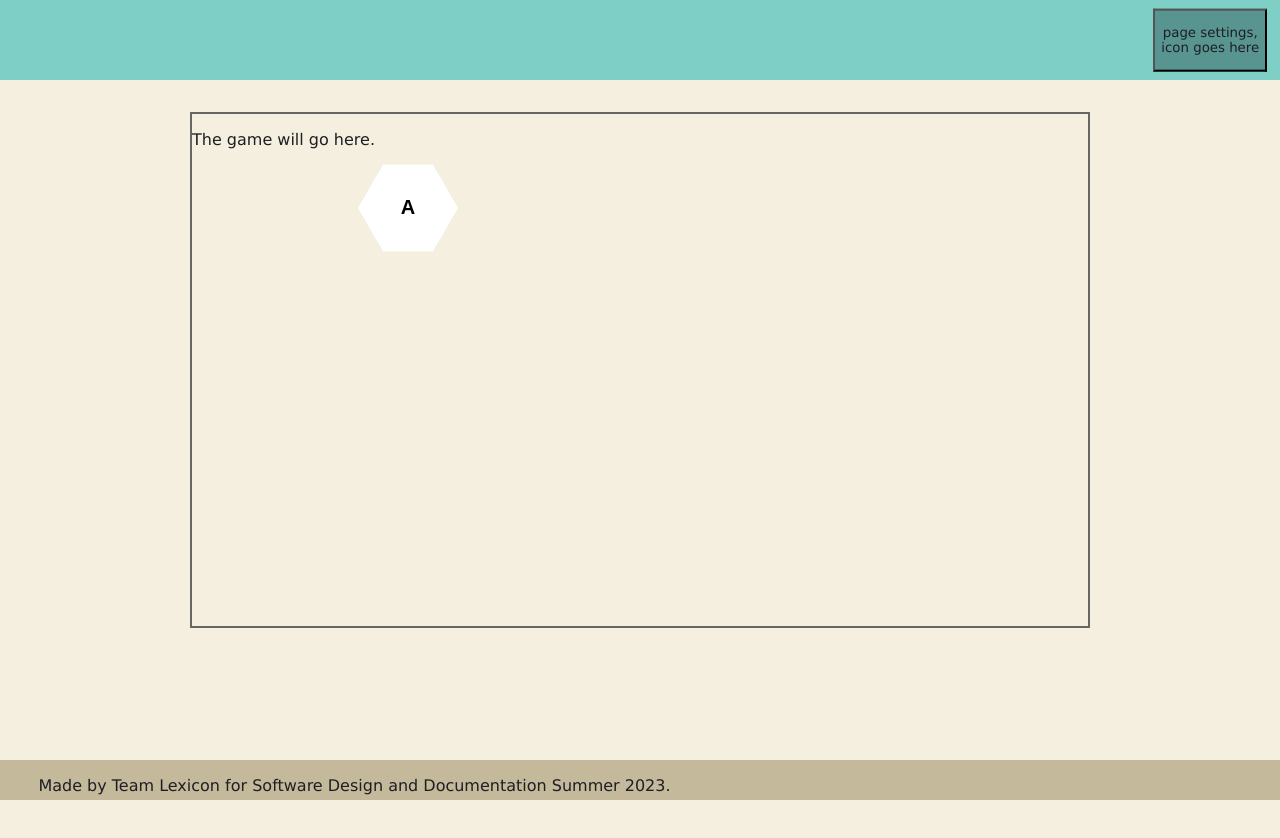
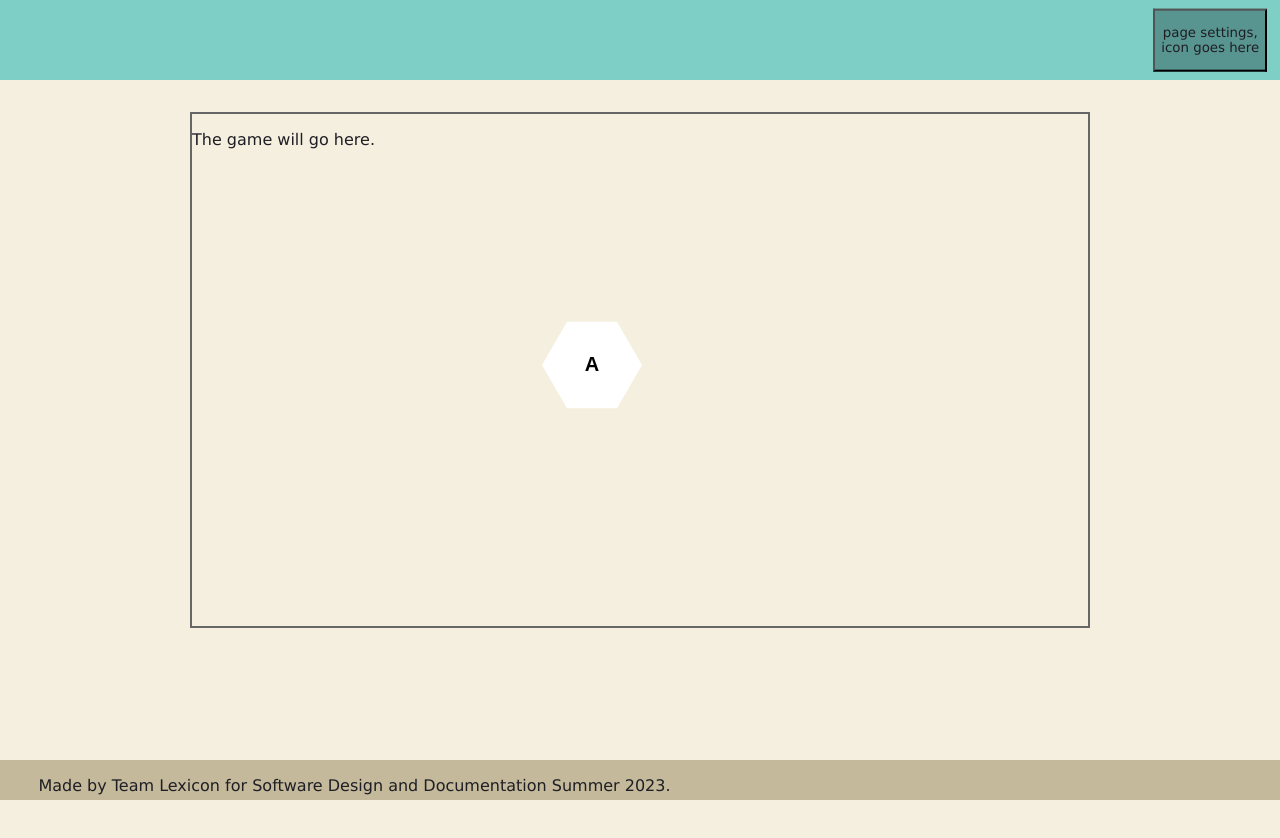
Before and after one commit to Adsalor/lexicon, a plain HTML site: page index.html in a window 1280 px wide. Drawn offline with nearby package versions, Linux system fonts and the light colour scheme.

Commit message:
rename main to index, tweak canvas

```diff
--- a/main.html
+++ b/index.html
@@ -27,10 +27,9 @@ function darkMode() {
         <div id="main">
             <div id="game">
                 <p>The game will go here.</p>
-                <canvas id="Game" onclick="/*program.update(input.processInput())*/"></canvas>
+                <canvas id="Game" width="1000" height="1000" onclick="/*program.update(input.processInput())*/"></canvas>
             </div>
         </div>
-        <canvas id="Tiles" width="1000" height="1000"></canvas>
         <div id="foot">
             <p id="devs">Made by Team Lexicon for Software Design and Documentation Summer 2023.</p>
         </div>
--- a/tile.js
+++ b/tile.js
@@ -42,5 +42,5 @@ class Tile {
 }
 
 // Usage example:
-const tile1 = new Tile('Tiles', 'A', 400, 200);
+const tile1 = new Tile('Game', 'A', 400, 200);
 tile1.render();
```
